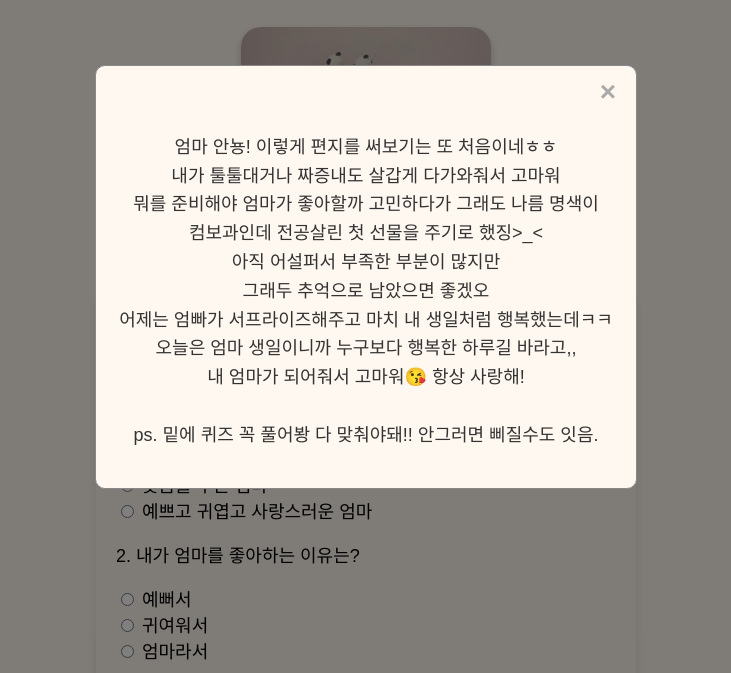
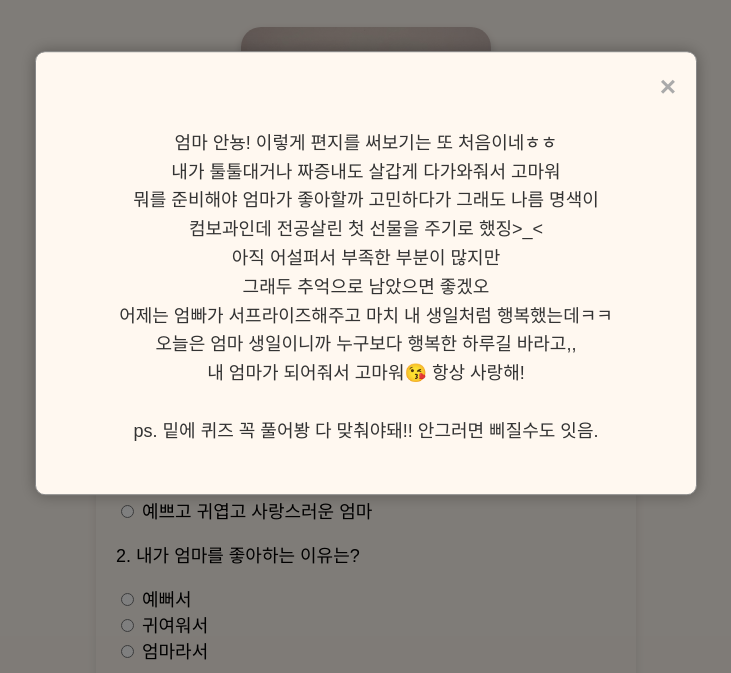
Before and after one commit to yxxn15/mom, a website: page index.html in a window 1280 px wide. Both pictures are taken after a click on the button "💌 편지를 확인해주세용 💌". Shown: the part 127-800 px from the top of the page, without its empty margins (274-1005 px from the left). Drawn offline with Linux system fonts and the light colour scheme.

Commit message:
위치 수정

```diff
--- a/style.css
+++ b/style.css
@@ -50,14 +50,21 @@ body {
 /* 모달 내용 */
 .modal-content {
   background-color: #fff8f0;
-  margin: 15% auto;
-  padding: 20px;
+  padding: 30px;
   border: 1px solid #888;
-  width: 80%;
-  max-width: 500px;
+  width: 90%;
+  max-width: 600px;
   border-radius: 10px;
-  position: relative;
+  position: absolute;
+  top: 50%;
+  left: 50%;
+  transform: translate(-50%, -50%);
+  box-shadow: 0 0 15px rgba(0,0,0,0.3);
+  font-size: 18px;
+  line-height: 1.8;
+  text-align: center;
 }
+
 
 /* 닫기 버튼 */
 .close {
@@ -188,6 +195,7 @@ textarea {
 
 .photo-wrapper.large {
   transform: scale(1.4);
+  transform-origin: center center;
   height: 100vh;
 }
 
```
